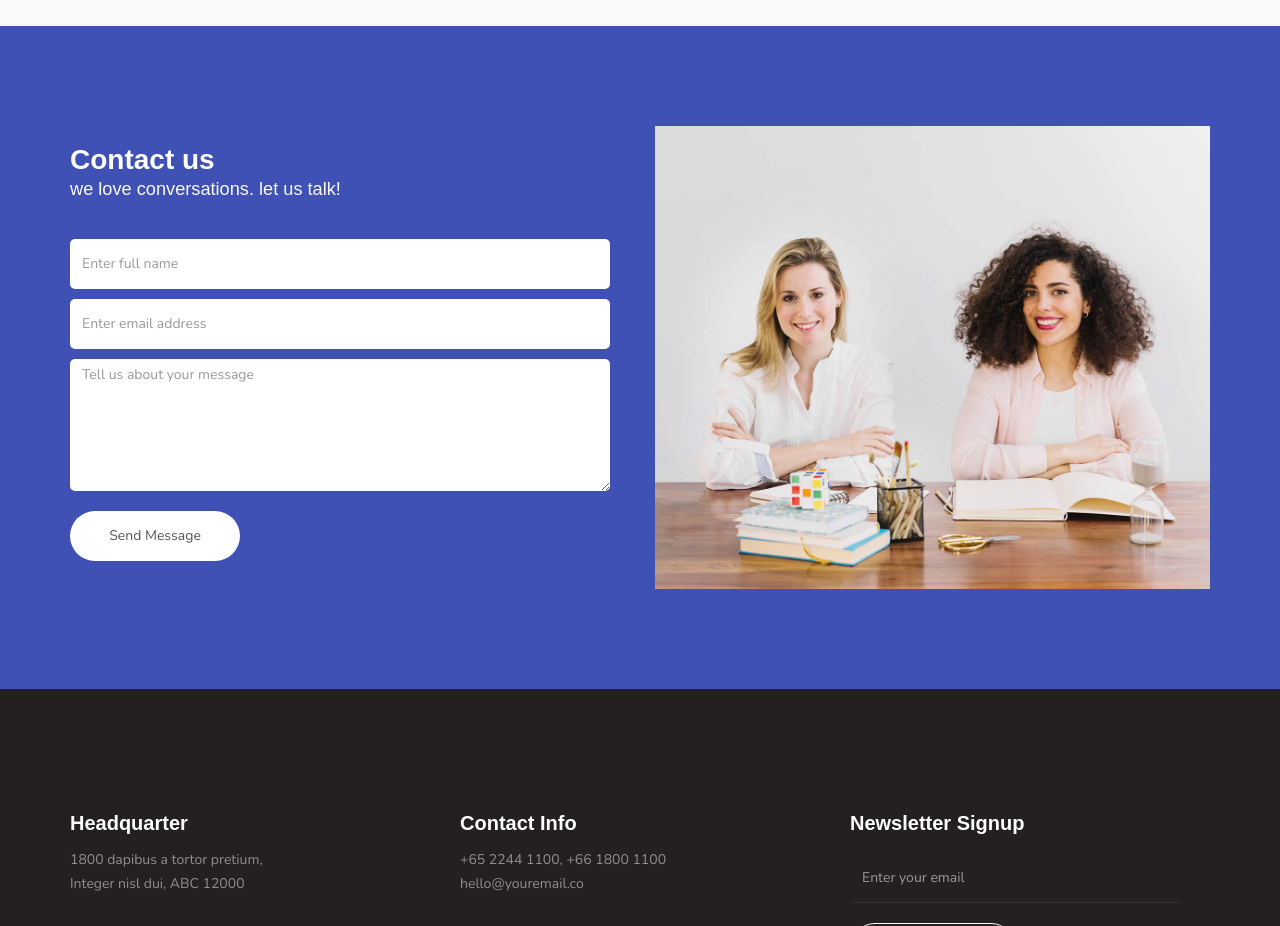
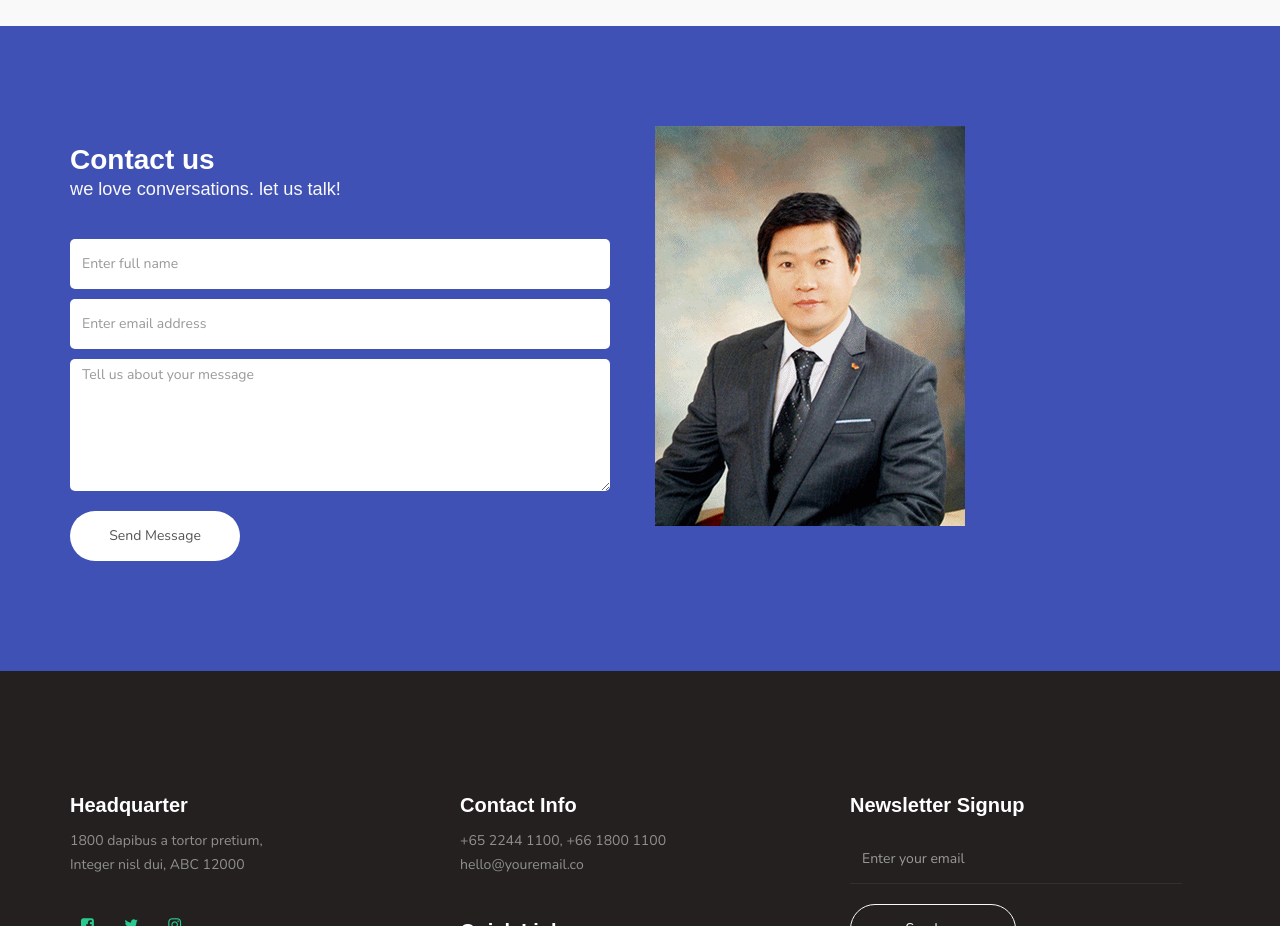
Before and after one commit to Team-Master/Default, a plain HTML site: page index.html in a window 1280 px wide. Shown: the part 4160-5086 px from the top of the page. Drawn offline with nearby package versions, Linux system fonts and the light colour scheme; a web font is replaced by a local one.

Commit message:
contact us 이미지 교체

```diff
--- a/index.html
+++ b/index.html
@@ -585,7 +585,7 @@ https://templatemo.com/tm-516-known
 
                     <div class="col-md-6 col-sm-12">
                          <div class="contact-image">
-                              <img src="images/contact-image.jpg" class="img-responsive" alt="Smiling Two Girls">
+                              <img src="images/jihun/suit.GIF" class="img-responsive" alt="suit man">
                          </div>
                     </div>
 
```
